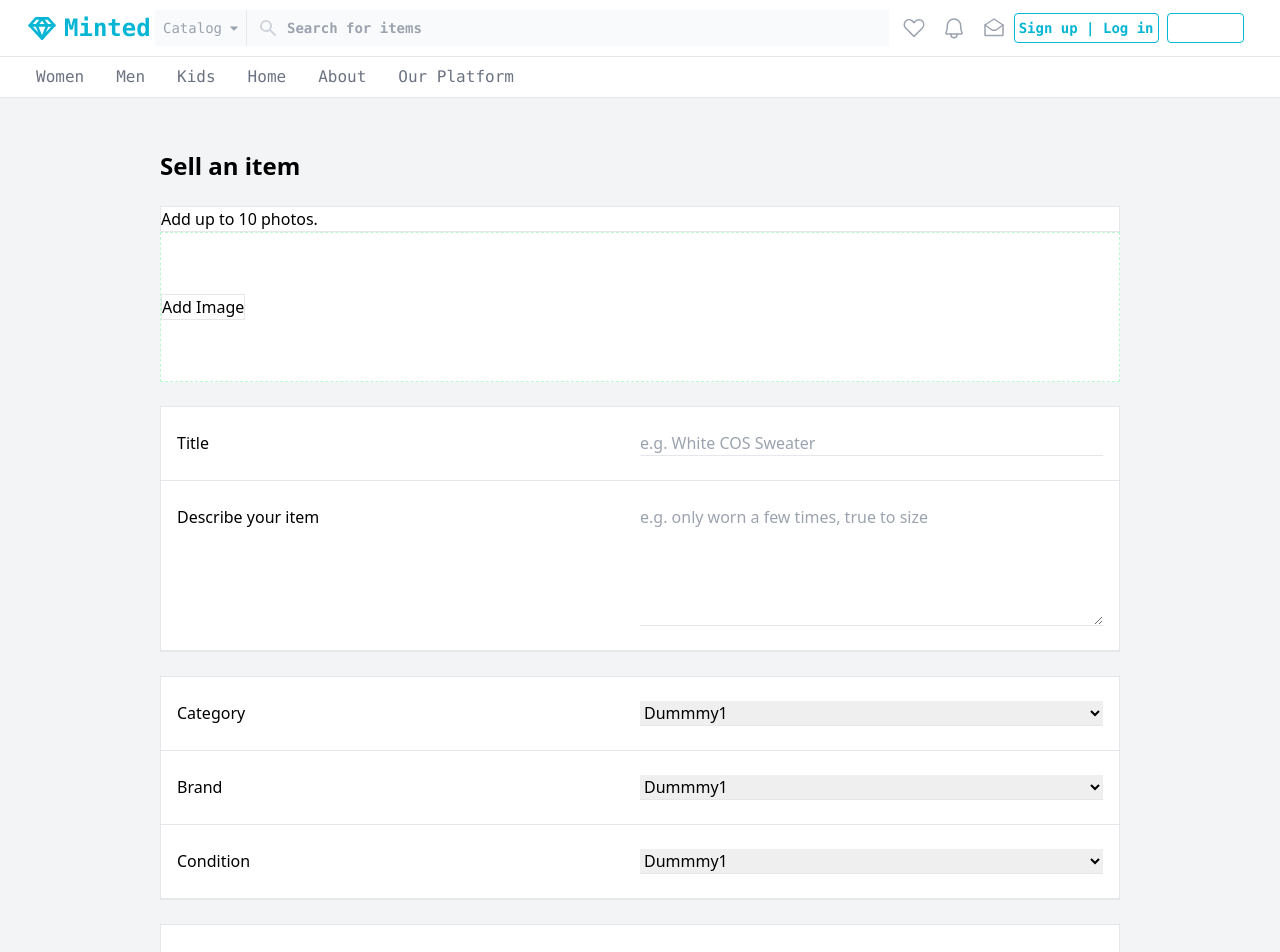
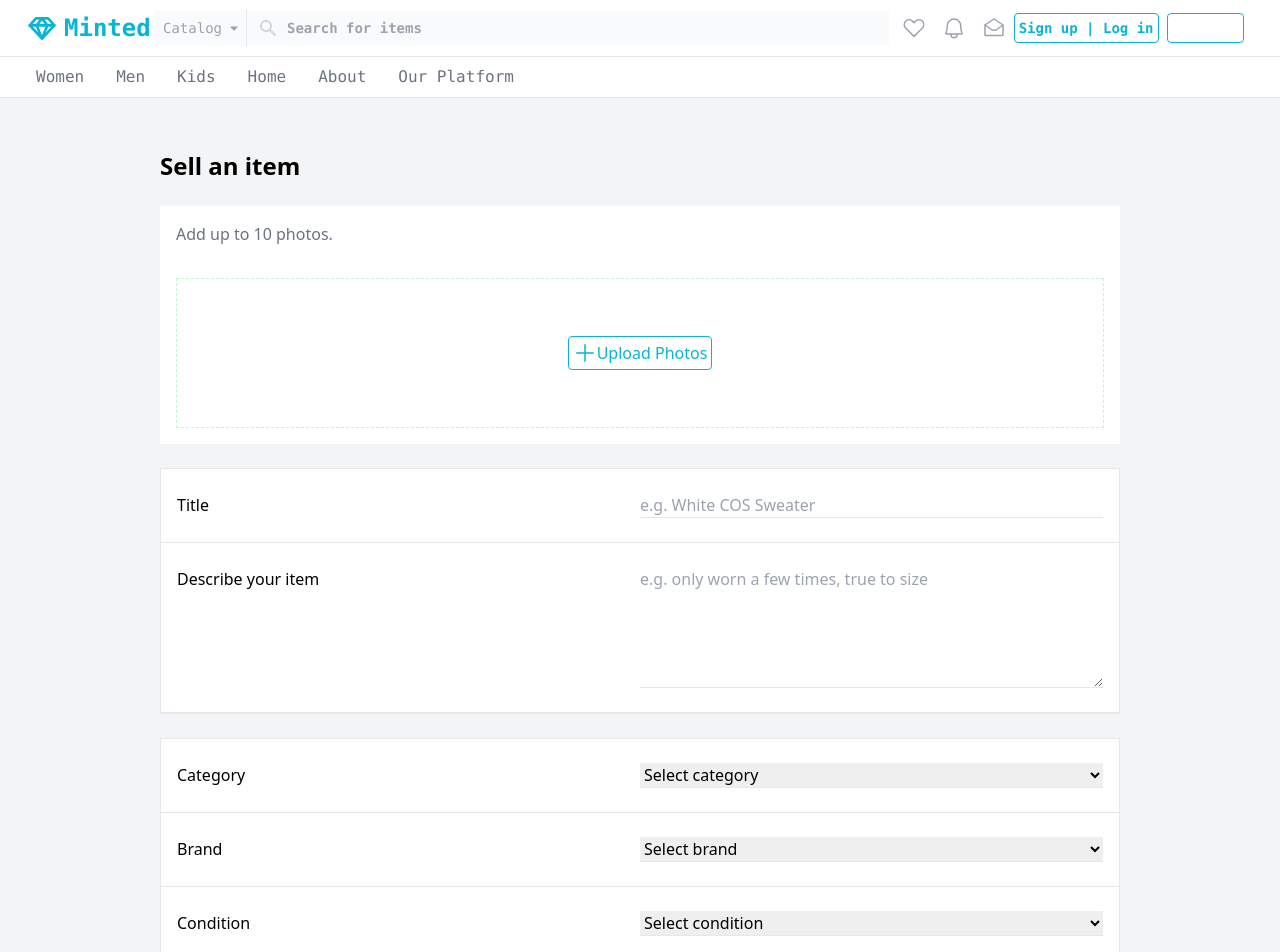
Before and after one commit to minjie0501/minted, a Next.js app in the folder frontend/: page /items/new in a window 1280 px wide. Shown: the top 952 px of the page. Built offline with nearby package versions, Linux system fonts and the light colour scheme.

Commit message:
item pic upload works

```diff
--- a/frontend/components/Navbar/SearchBar.tsx
+++ b/frontend/components/Navbar/SearchBar.tsx
@@ -35,9 +35,9 @@ export function SearchBar({}: Props) {
           xmlns="http://www.w3.org/2000/svg"
         >
           <path
-            fill-rule="evenodd"
+            fillRule="evenodd"
             d="M8 4a4 4 0 100 8 4 4 0 000-8zM2 8a6 6 0 1110.89 3.476l4.817 4.817a1 1 0 01-1.414 1.414l-4.816-4.816A6 6 0 012 8z"
-            clip-rule="evenodd"
+            clipRule="evenodd"
           ></path>
         </svg>
       </div>
--- /dev/null
+++ b/frontend/data/sellItemPageData.ts
@@ -0,0 +1,34 @@
+export const conditionOptions = [
+  ["Select condition", ""],
+  ["New with tags", "A brand-new, unused item with tags attached or in the original packaging."],
+  ["New without tags", "A brand-new, unused item without tags or original packaging."],
+  [
+    "Very good",
+    "A lightly used item that may have slight imperfections, but still looks great. Include photos and descriptions of any flaws in your listing.",
+  ],
+  [
+    "Good",
+    "A used item that may show imperfections and signs of wear. Include photos and descriptions of flaws in your listing.",
+  ],
+  [
+    "Satisfactory",
+    "A frequently used item with imperfections and signs of wear. Include photos and descriptions of flaws in your listing.",
+  ],
+];
+
+export const brands = [
+  "Select brand",
+  "Vintage",
+  "Forever 21",
+  "Nike",
+  "Adidas",
+  "Gucci",
+  "Levis",
+  "Shein",
+  "American Eagle",
+  "H&M",
+  "Massimo Dutti",
+  "Zara",
+];
+
+export const categories = ["Select category", "Women", "Men", "Kids", "Other"];
--- a/frontend/next.config.js
+++ b/frontend/next.config.js
@@ -7,6 +7,6 @@ module.exports = {
   nextConfig,
 
   images: {
-    domains: ["lh3.googleusercontent.com"],
+    domains: ["lh3.googleusercontent.com", "res.cloudinary.com"],
   },
 };
--- a/frontend/pages/items/new.tsx
+++ b/frontend/pages/items/new.tsx
@@ -1,12 +1,31 @@
 import React, { useEffect, useRef, useState } from "react";
+import { Button } from "../../components/Button";
+import { XSquare, Plus } from "phosphor-react";
+import clsx from "clsx";
+import { brands, categories, conditionOptions } from "../../data/sellItemPageData";
 
 type Props = {};
 
 // TODO: add drag and drop later
 // TODO: add some kind of error message when the user tries to add more than 10 images
 // TODO: select box arrow look up when open look down when closed
+// TODO: create separate components from some of the stuff
 export default function New({}: Props) {
   const [images, setImages] = useState<Array<File>>([]);
+  const [files, setFiles] = useState<Array<File>>([]);
+  const [itemData, setItemData] = useState({ // TODO: finish this
+    title: "",
+    description: "",
+    category: "",
+    brand: "",
+    condition: "",
+    price: "",
+  });
+
+  useEffect(() => {
+    console.log(itemData);
+  }, [itemData]);
+
   const fileInputRef = useRef<HTMLInputElement>();
 
   function readFileAsText(file: any) {
@@ -27,6 +46,7 @@ export default function New({}: Props) {
 
   const handleOnChange = async (e: Event) => {
     const imgs = [] as any;
+    const fls = [] as any;
     const selectedImages = (e.target as HTMLInputElement).files;
     for (let i = 0; i < selectedImages!.length; i++) {
       if (
@@ -34,46 +54,89 @@ export default function New({}: Props) {
         (e.target as HTMLInputElement).files![i].type.substr(0, 5) === "image"
       ) {
         imgs.push(await readFileAsText((e.target as HTMLInputElement).files![i]));
+        fls.push((e.target as HTMLInputElement).files![i]);
       }
     }
-    if (images?.length + imgs.length < 11) setImages((prev) => prev!.concat(imgs as any));
+    if (images?.length + imgs.length < 11) {
+      setImages((prev) => prev!.concat(imgs as any));
+      setFiles((prev) => prev!.concat(fls as any));
+    }
+  };
+
+  const handleUpload = async () => {
+    console.log("asd");
+    const data = new FormData();
+    data.append("file", files[0]);
+    data.append("upload_preset", "uploads");
+    data.append("cloud_name", "dhpyqq46x");
+    try {
+      const uploadRes = await fetch("https://api.cloudinary.com/v1_1/dhpyqq46x/image/upload", {
+        method: "POST",
+        body: data,
+      });
+
+      const { url } = await uploadRes.json();
+      console.log(url);
+    } catch (error) {
+      console.log(error);
+    }
+  };
+
+  const handleItemData = (e: any) => {
+    setItemData({ ...itemData, [e.target.name]: e.target.value });
   };
 
   return (
     <div className="bg-gray-100 pt-10">
       <div className="m-auto w-[390px] sm:w-[690px] md:w-[820px] lg:w-[960px] h-full">
         <h2 className="font-semibold text-2xl  pt-3 bg-gray-100">Sell an item</h2>
-        <div className=" my-6 bg-white">
-          <div className="border-gray-200 border">
-            <h3>Add up to 10 photos. </h3>
+        <div className=" my-6 bg-white ">
+          <div className="pt-4 m-4">
+            <h3 className="text-gray-500">Add up to 10 photos. </h3>
           </div>
-          <div className="flex border-green-200 border-dashed border w-full min-h-[150px]">
+          <div className="flex">
+            <div
+              className={clsx("flex flex-1 border-green-200 border-dashed border min-h-[150px] m-4", {
+                "justify-center": images.length < 1,
+                "justify-start": images.length > 0,
+              })}
+            >
               <div className="flex flex-wrap  justify-center items-center">
                 {images
                   ? images.map((image, i) =>
                       i < 10 ? (
-                      <img
-                        key={i}
-                        className="w-40 h-40 m-2"
-                        src={images ? (images as any)[i] : ""}
-                        style={{ objectFit: "cover" }}
+                        <div key={i} className="relative">
+                          {/* <div className="absolute right-0 flex justify-center items-center"><XSquare size={30} className="bg-white"/></div> */}
+                          <XSquare
+                            size={30}
+                            weight="fill"
+                            fill="red"
+                            className="absolute m-2 right-0 cursor-pointer"
                             onClick={() => {
                               setImages((prev) => prev.filter((p, idx) => idx !== i));
                             }}
                           />
+                          <img
+                            className="w-40 h-40 m-2 border-cyan-500 border border-opacity-25"
+                            src={images ? (images as any)[i] : ""}
+                            style={{ objectFit: "cover" }}
+                          />
+                        </div>
                       ) : (
                         ""
                       )
                     )
                   : null}
-              <form className="border-gray-200 border">
+                <form className={clsx("border-cyan-500 border p-1 rounded", { hidden: images.length === 10 })}>
                   <button
                     onClick={(event) => {
                       event.preventDefault();
                       (fileInputRef.current as any).click();
                     }}
+                    className="flex justify-center text-cyan-500 items-center"
                   >
-                  Add Image
+                    <Plus size={24} />
+                    Upload Photos
                   </button>
                   <input
                     type="file"
@@ -84,6 +147,7 @@ export default function New({}: Props) {
                     multiple
                   />
                 </form>
+              </div>
             </div>
           </div>
         </div>
@@ -114,33 +178,52 @@ export default function New({}: Props) {
           <div className=" flex flex-1 py-6 px-4 border-gray-200 border-b">
             <div className="flex-1">Category</div>
             <div className="flex-1">
-              <select name="" id="" className="w-full outline-none border-b border-gray-200">
-                <option value="Dummy">Dummmy1</option>
-                <option value="Dummy">Dummmy1</option>
-                <option value="Dummy">Dummmy1</option>
-                <option value="Dummy">Dummmy1</option>
+              <select
+                name=""
+                id=""
+                defaultValue={"Select category"}
+                className="w-full outline-none border-b border-gray-200"
+              >
+                {categories.map((c, idx) => (
+                  <option key={idx} value={c} disabled={idx === 0 ? true : false}>
+                    {c}
+                  </option>
+                ))}
               </select>
             </div>
           </div>
           <div className=" flex flex-1 py-6 px-4 border-gray-200 border-b">
             <div className="flex-1">Brand</div>
             <div className="flex-1">
-              <select name="" id="" className="w-full outline-none border-b border-gray-200">
-                <option value="Dummy">Dummmy1</option>
-                <option value="Dummy">Dummmy1</option>
-                <option value="Dummy">Dummmy1</option>
-                <option value="Dummy">Dummmy1</option>
+              <select
+                name=""
+                id=""
+                defaultValue={"Select brand"}
+                className="w-full outline-none border-b border-gray-200"
+              >
+                {brands.map((b, idx) => (
+                  <option key={idx} value={b} disabled={idx === 0 ? true : false}>
+                    {b}
+                  </option>
+                ))}
               </select>
             </div>
           </div>
           <div className=" flex flex-1 py-6 px-4 border-gray-200 border-b">
             <div className="flex-1">Condition</div>
             <div className="flex-1">
-              <select name="" id="" className="w-full outline-none border-b border-gray-200">
-                <option value="Dummy">Dummmy1</option>
-                <option value="Dummy">Dummmy1</option>
-                <option value="Dummy">Dummmy1</option>
-                <option value="Dummy">Dummmy1</option>
+              <select
+                name=""
+                id=""
+                defaultValue={"Select condition"}
+                className="w-full outline-none border-b border-gray-200"
+                onChange={(e) => console.log(e.target.value)}
+              >
+                {conditionOptions.map((o, idx) => (
+                  <option key={idx} value={o[0]} disabled={idx === 0 ? true : false}>
+                    {o[0]}
+                  </option>
+                ))}
               </select>
             </div>
           </div>
@@ -151,42 +234,36 @@ export default function New({}: Props) {
             <div className="flex-1">Price</div>
             <div className="flex-1">
               <input
+              name="price"
                 type="text"
                 className="border-b border-gray-200 w-full focus:border-cyan-400 outline-none"
                 placeholder="$0.00"
+                onChange={handleItemData}
               />
             </div>
           </div>
           <div className=" flex flex-1 py-6 px-4 border-gray-200 border-b">
             <div className="flex-1"></div>
             <div className="flex-1  items-center flex">
-            <input className="form-check-input appearance-none h-6 w-6 border border-gray-300 rounded-sm bg-white checked:bg-cyan-500 checked:border-blue-600 focus:outline-none transition duration-200 mt-1 align-top bg-no-repeat bg-center bg-contain float-left mr-2 cursor-pointer" type="checkbox" value="" id="swap" />
+              <input
+                className="form-check-input appearance-none h-6 w-6 border border-gray-300 rounded-sm bg-white checked:bg-cyan-500 checked:border-blue-600 focus:outline-none transition duration-200 mt-1 align-top bg-no-repeat bg-center bg-contain float-left mr-2 cursor-pointer"
+                type="checkbox"
+                value=""
+                id="swap"
+              />
               <label htmlFor="swap">I'm interested in swapping this</label>
             </div>
           </div>
         </div>
-
-        {/* <div className="bg-gray-200 w-screen h-screen">
-        <div className="m-auto w-[960px] max-w-full border-red-200 border">
-          <h2>Sell an item</h2>
-          <div>
-            <div className="flex justify-center">
-              <div className="mb-3 w-96">
-                <label htmlFor="formFileMultiple" className="form-label inline-block mb-2 text-gray-700">
-                  Multiple files input example
-                </label>
-                <input
-                  className="form-control block w-full px-3 py-1.5 text-base font-normal text-gray-700 bg-white bg-clip-padding border border-solid border-gray-300 rounded transition ease-in-out m-0 focus:text-gray-700 focus:bg-white focus:border-blue-600 focus:outline-none"
-                  type="file"
-                  id="formFileMultiple"
-                  multiple
+        <div className="pb-10 flex justify-end">
+          <Button value="Save Draft" btnClass=" border-cyan-500 bg-white border rounded p-2" />
+          <Button
+            value="Upload"
+            btnClass=" text-white border-cyan-500 ml-4 px-3 bg-cyan-500  border rounded p-2"
+            onClick={handleUpload}
           />
         </div>
       </div>
     </div>
-        </div>
-      </div> */}
-      </div>
-    </div>
   );
 }
```
Also changed, not shown: frontend/components/Button.tsx (+11 -4 lines), frontend/components/Navbar/Navbar.tsx (+7 -5 lines). Lines whose indentation alone changed are shown as unchanged.
